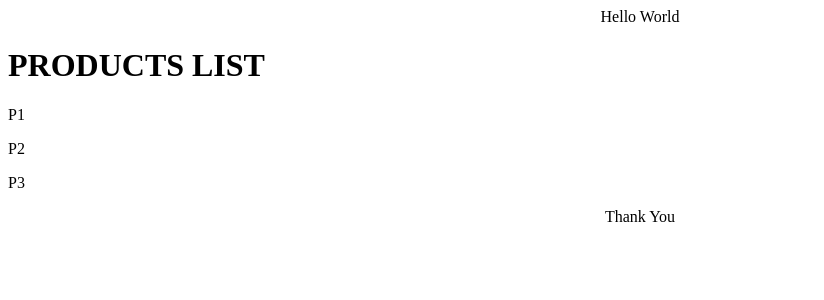
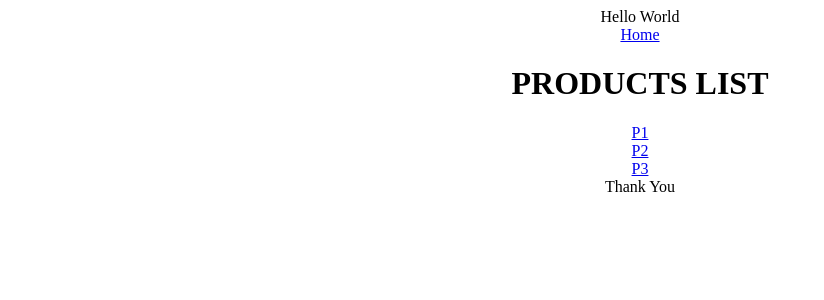
Before and after one commit to shubhatRashid/nextjs_practice, a Next.js app in the folder nextjs-routing/: page /products in a window 1280 px wide. Shown: the top 300 px of the page, without its empty margins (0-824 px from the left). Built offline with nearby package versions, Linux system fonts and the light colour scheme.

Commit message:
navigation using link

```diff
--- a/nextjs-routing/src/app/products/page.tsx
+++ b/nextjs-routing/src/app/products/page.tsx
@@ -1,14 +1,15 @@
-import React from 'react'
+import Link from "next/link"
 
 const Products = () => {
   return (
-    <div>
+    <div style={{display:'flex',flexDirection:'column',alignItems:'center',justifyContent:'center'}}>
+        <Link href="/">Home</Link>
         <h1>
             PRODUCTS LIST
         </h1>
-        <p>P1</p>
-        <p>P2</p>
-        <p>P3</p>
+        <Link href="/products/01">P1</Link>
+        <Link href="/products/02">P2</Link>
+        <Link href="/products/03">P3</Link>
     </div>
   )
 }
```
Also changed, not shown: nextjs-routing/src/app/page.tsx (+5 -2 lines), 1 other file (tests, documents, lock files or other folders).
